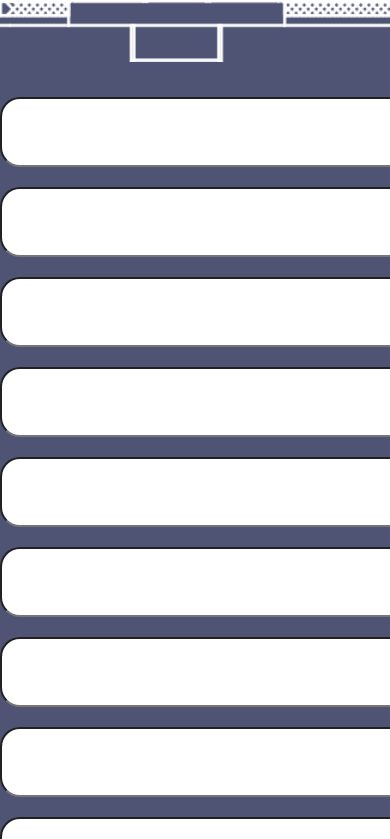
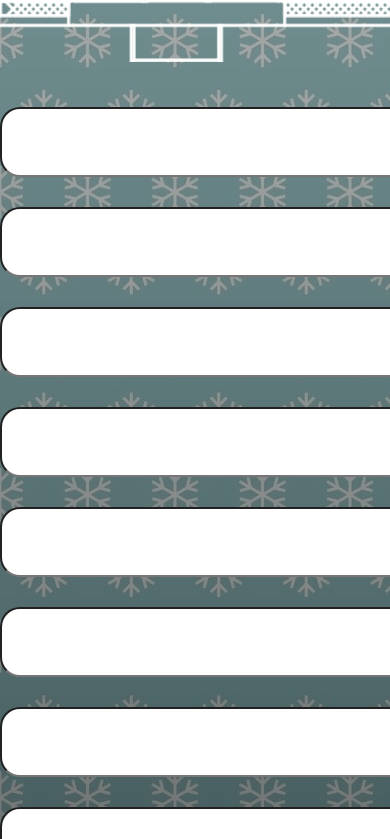
Before and after one commit to OlgaIlyutko/OlgaIlyutko.github.io, a plain HTML site: page index.html in a window 390 px wide. Shown: the part 1397-2236 px from the top of the page. Drawn offline with Linux system fonts and the light colour scheme.

Commit message:
background

```diff
--- a/css/style.css
+++ b/css/style.css
@@ -26,7 +26,9 @@ body {
     font-size: 18px;
     line-height: 20px;
     margin: 0;
-    background-color: #4f5475;
+    /*background-color: #4f5475;*/
+    background: linear-gradient( rgba(255, 255, 255, 0.3), rgba(0, 0, 0, 0.6)), url('../img/snow.jpg');
+    background-repeat: repeat;
 }
 
 ul {
@@ -141,7 +143,7 @@ header {
 
     .question {
         display: flex;
-        margin: 20px 0;
+        margin: 30px 0;
     }
 
     .input-answer {
```
Also changed, not shown: img/snow.jpg (added).
